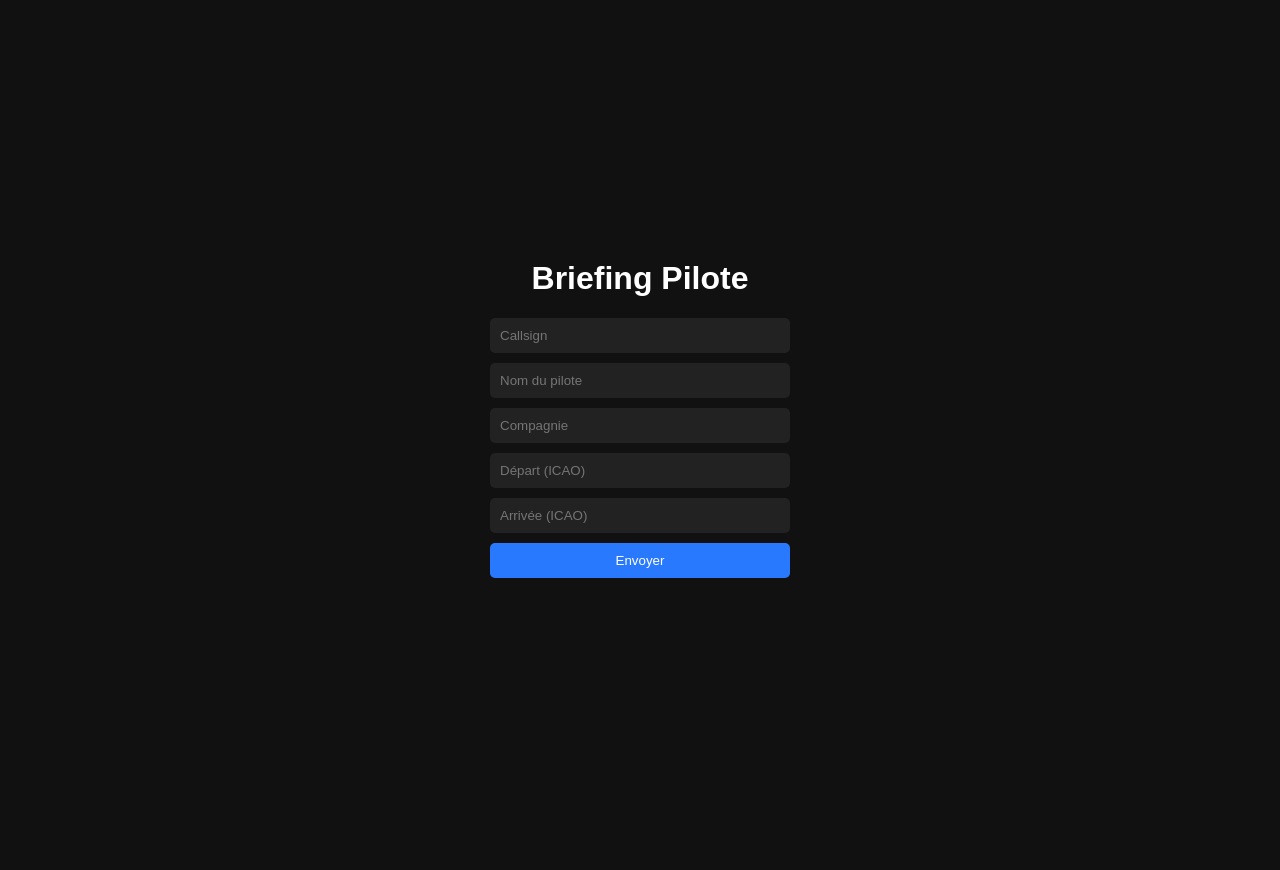
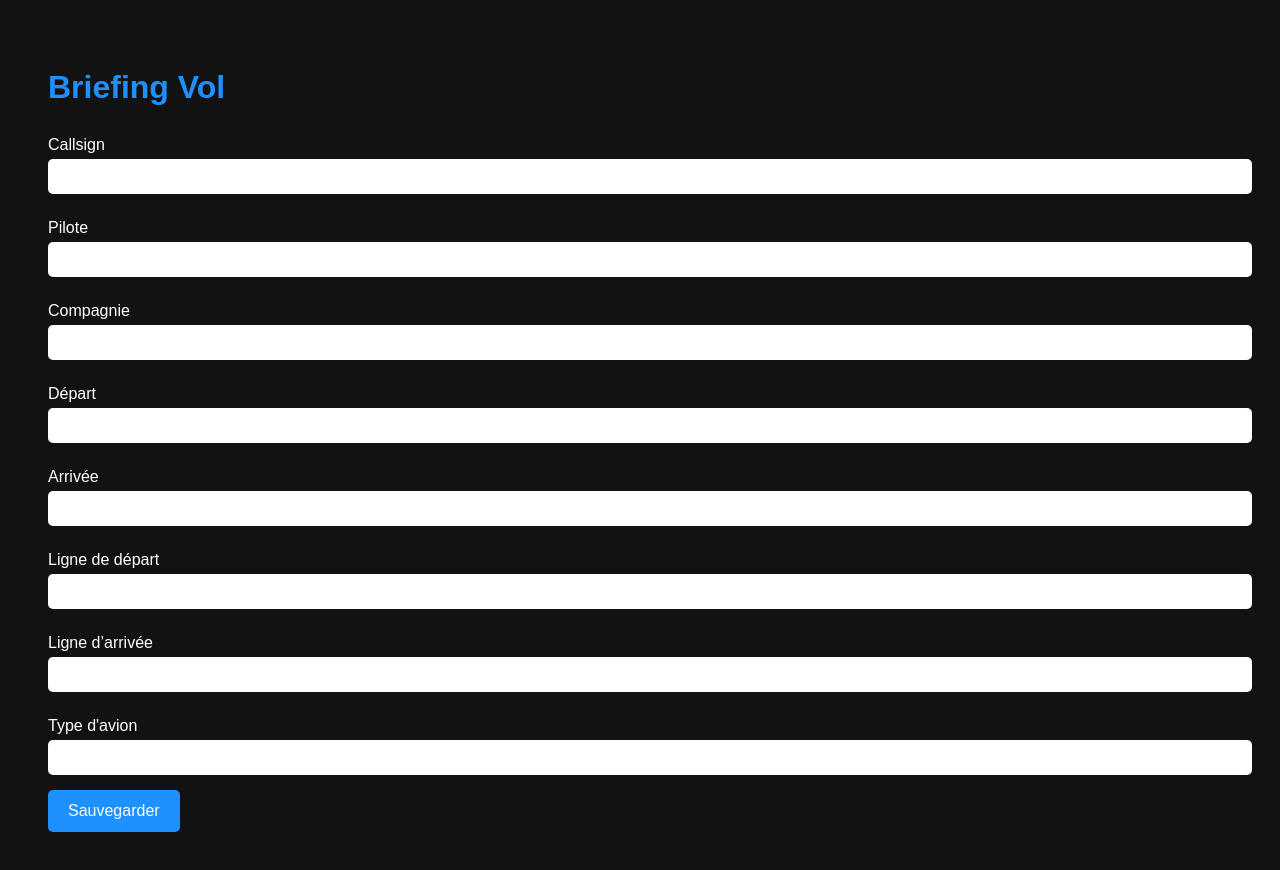
Before and after one commit to Kykygosed/Kychat, a plain HTML site: page briefing.html in a window 1280 px wide. Before the commit the page ends 816 px from the top, so only its background shows below. Drawn offline with Linux system fonts and the light colour scheme.

Commit message:
Update briefing.html

```diff
--- a/briefing.html
+++ b/briefing.html
@@ -2,57 +2,80 @@
 <html lang="fr">
 <head>
   <meta charset="UTF-8">
-  <meta name="viewport" content="width=device-width, initial-scale=1.0">
-  <title>Briefing - Vol MSFS2024</title>
+  <title>Briefing</title>
+  <script src="https://www.gstatic.com/firebasejs/9.22.2/firebase-app-compat.js"></script>
+  <script src="https://www.gstatic.com/firebasejs/9.22.2/firebase-database-compat.js"></script>
   <style>
     body {
+      background-color: #121212;
+      color: white;
       font-family: Arial, sans-serif;
-      background: #111;
-      color: white;
-      display: flex;
-      flex-direction: column;
-      align-items: center;
-      justify-content: center;
-      height: 100vh;
+      padding: 40px;
     }
-    form {
-      display: flex;
-      flex-direction: column;
-      gap: 10px;
-      width: 300px;
+
+    h1 {
+      color: #1e90ff;
+      margin-bottom: 30px;
     }
-    input, button {
+
+    label {
+      display: block;
+      margin: 10px 0 5px;
+    }
+
+    input {
+      width: 100%;
       padding: 10px;
       border: none;
       border-radius: 5px;
+      margin-bottom: 15px;
     }
-    input {
-      background: #222;
+
+    button {
+      background-color: #1e90ff;
       color: white;
+      padding: 12px 20px;
+      border: none;
+      border-radius: 5px;
+      cursor: pointer;
+      font-size: 16px;
     }
-    button {
-      background: #2979ff;
-      color: white;
-      cursor: pointer;
+
+    button:hover {
+      background-color: #187bcd;
     }
   </style>
 </head>
 <body>
-  <h1>Briefing Pilote</h1>
-  <form id="briefingForm">
-    <input type="text" placeholder="Callsign" id="callsign" required>
-    <input type="text" placeholder="Nom du pilote" id="pilot" required>
-    <input type="text" placeholder="Compagnie" id="company" required>
-    <input type="text" placeholder="Départ (ICAO)" id="departure" required>
-    <input type="text" placeholder="Arrivée (ICAO)" id="arrival" required>
-    <button type="submit">Envoyer</button>
-  </form>
+  <h1>Briefing Vol</h1>
 
-  <!-- Firebase -->
-  <script type="module">
-    import { initializeApp } from "https://www.gstatic.com/firebasejs/10.12.0/firebase-app.js";
-    import { getDatabase, ref, set } from "https://www.gstatic.com/firebasejs/10.12.0/firebase-database.js";
+  <label>Callsign</label>
+  <input type="text" id="callsign">
 
+  <label>Pilote</label>
+  <input type="text" id="pilot">
+
+  <label>Compagnie</label>
+  <input type="text" id="company">
+
+  <label>Départ</label>
+  <input type="text" id="departure">
+
+  <label>Arrivée</label>
+  <input type="text" id="arrival">
+
+  <label>Ligne de départ</label>
+  <input type="text" id="departureLine">
+
+  <label>Ligne d’arrivée</label>
+  <input type="text" id="arrivalLine">
+
+  <label>Type d'avion</label>
+  <input type="text" id="aircraft">
+
+  <button onclick="saveBriefing()">Sauvegarder</button>
+
+  <script>
     const firebaseConfig = {
       apiKey: "AIzaSyBPq6Wfxzq02MfK69BFxHm9_FUjDGTmAcw",
       authDomain: "kykychat-24c7f.firebaseapp.com",
@@ -63,22 +86,29 @@
       appId: "1:342562811927:web:0fed1e1f511c4fddcfec52"
     };
 
-    const app = initializeApp(firebaseConfig);
-    const db = getDatabase(app);
+    firebase.initializeApp(firebaseConfig);
+    const db = firebase.database();
 
-    document.getElementById("briefingForm").addEventListener("submit", (e) => {
-      e.preventDefault();
+    function saveBriefing() {
       const data = {
-        callsign: document.getElementById("callsign").value,
-        pilot: document.getElementById("pilot").value,
-        company: document.getElementById("company").value,
-        departure: document.getElementById("departure").value,
-        arrival: document.getElementById("arrival").value,
+        callsign: document.getElementById('callsign').value,
+        pilot: document.getElementById('pilot').value,
+        company: document.getElementById('company').value,
+        departure: document.getElementById('departure').value,
+        arrival: document.getElementById('arrival').value,
+        departureLine: document.getElementById('departureLine').value,
+        arrivalLine: document.getElementById('arrivalLine').value,
+        aircraft: document.getElementById('aircraft').value
       };
-      set(ref(db, "briefing/"), data)
-        .then(() => alert("Briefing envoyé avec succès !"))
-        .catch((err) => alert("Erreur : " + err));
-    });
+
+      db.ref('briefing').set(data, (error) => {
+        if (error) {
+          alert('Erreur lors de l\'enregistrement !');
+        } else {
+          alert('Briefing enregistré avec succès.');
+        }
+      });
+    }
   </script>
 </body>
 </html>
```
